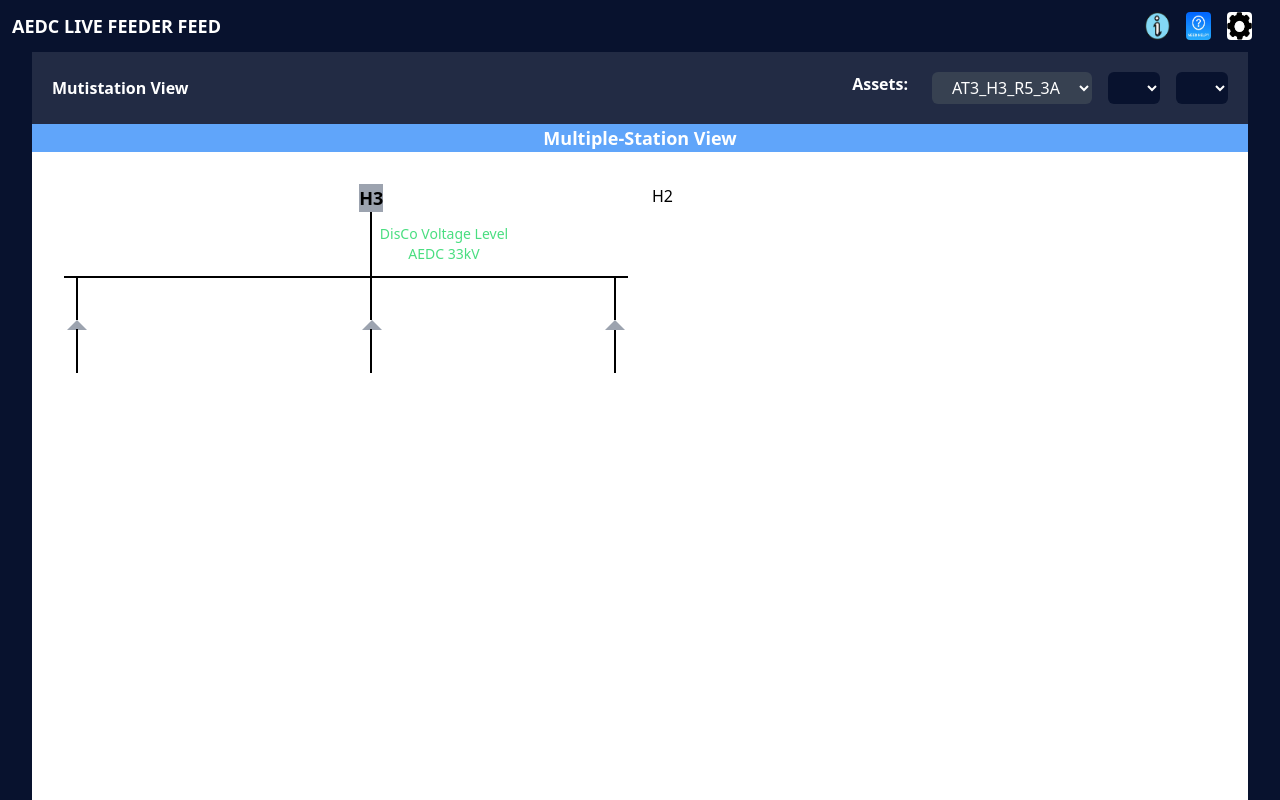
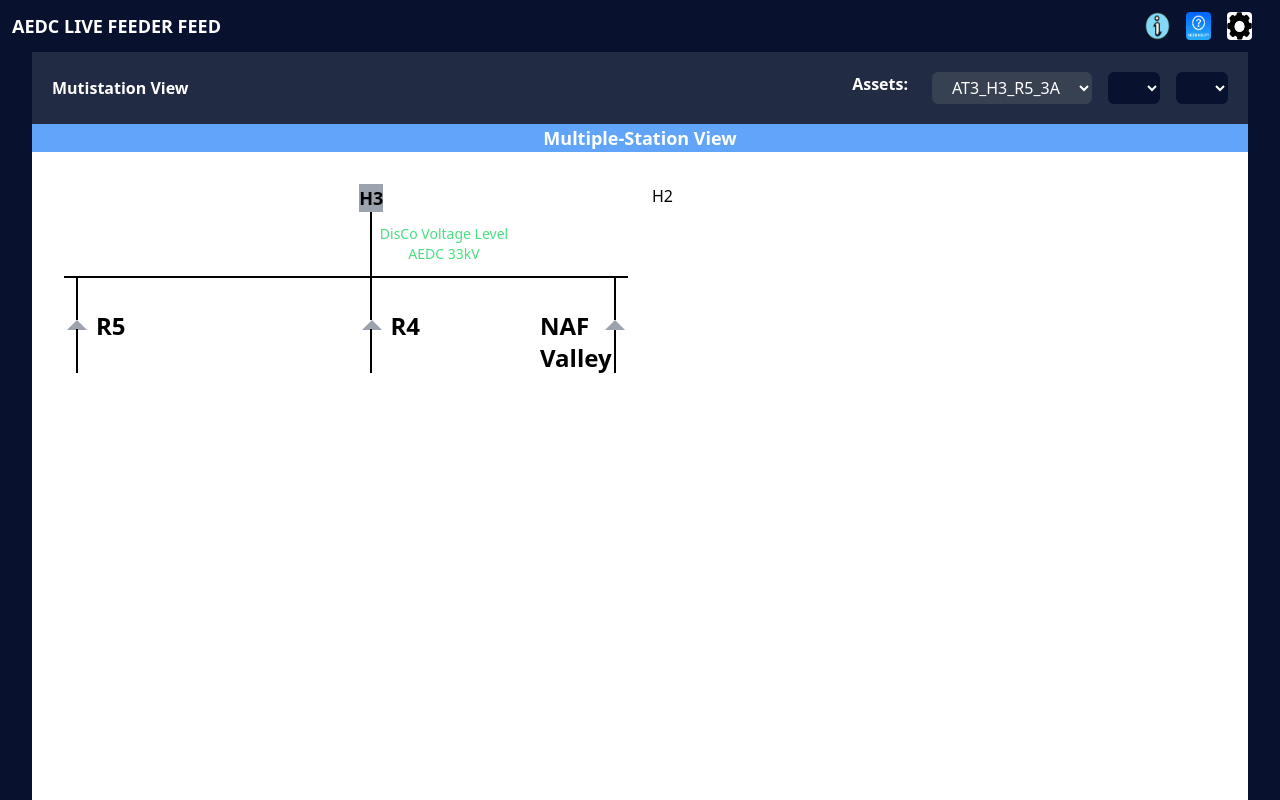
Before and after one commit to Pinnoche/Data-Tracker, a React (Create React App) app: page / in a window 1280 px wide. Shown: the top 800 px of the page. Built offline with nearby package versions, Linux system fonts and the light colour scheme.

Commit message:
new landing

```diff
--- a/src/pages/Home.jsx
+++ b/src/pages/Home.jsx
@@ -51,15 +51,18 @@ function Home() {
           <div className="absolute left-[0.2rem] top-[7.85rem]">
             <Triangle />
           </div>
+          <h1 className="absolute top-[7.85rem] left-[2rem] font-bold text-2xl">R5</h1>
           <div className="absolute right-[0.78rem] top-[7.3rem]">
             <ShortVerticalLine />
           </div>
+
           <div className="absolute right-[16rem] top-16">
             <ShortVerticalLine />
           </div>
           <div className="absolute right-[15.4rem] top-[7.85rem]">
             <Triangle />
           </div>
+          <h1 className="absolute top-[7.85rem] right-[13rem] font-bold text-2xl">R4</h1>
           <div className="absolute right-[16rem] top-[7.3rem]">
             <ShortVerticalLine />
           </div>
@@ -69,6 +72,7 @@ function Home() {
           <div className="absolute right-[0.2rem] top-[7.85rem]">
             <Triangle />
           </div>
+          <h1 className="absolute top-[7.85rem] right-[2rem] font-bold text-2xl max-w-14">NAF Valley</h1>
           <div className="absolute left-[0.78rem] top-[7.3rem]">
             <ShortVerticalLine />
           </div>
```
